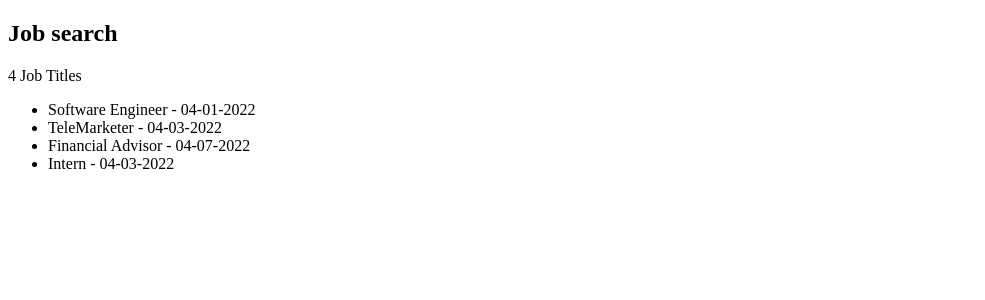
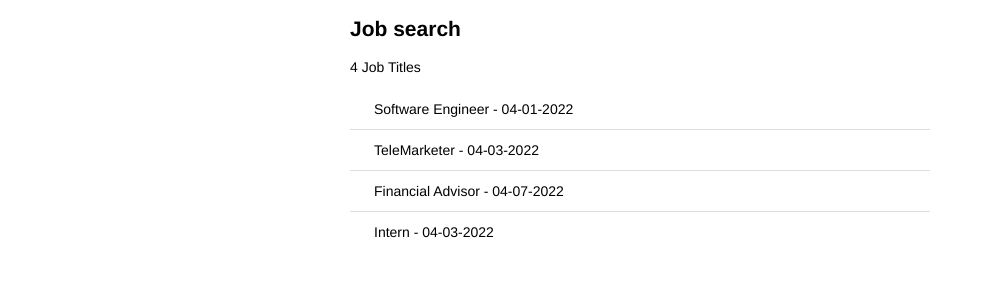
Before and after one commit to waldenwang9966/4115project, a Flask app: page / in a window 1280 px wide. Shown: the top 300 px of the page, without its empty margins (0-985 px from the left). Run offline with Flask 2, Linux system fonts and the light colour scheme.

Commit message:
Added static files

```diff
--- /dev/null
+++ b/static/style.css
@@ -0,0 +1,32 @@
+body {
+    margin: auto;
+    max-width: 580px;
+    font-size: 14px;
+    font-family: Helvetica, Arial, sans-serif;
+}
+footer {
+    color: #888;
+    margin-top: 15px;
+    text-align: center;
+    padding: 10px;
+}
+
+.job-list {
+    list-style-type: none;
+    padding: 0;
+    margin-bottom: 10px;
+    box-shadow: 0 2px 5px 0 rgba(0, 0, 0, 0.16), 0 2px 10px 0 rg
+ba(0, 0, 0, 0.12);
+}
+
+.job-list li {
+    padding: 12px 24px;
+    border-bottom: 1px solid #ddd;
+}
+
+.job-list li:last-child {
+    border-bottom:none;
+}
+.job-list li:hover {
+    background-color: #f8f9fa;
+}
--- a/templates/index.html
+++ b/templates/index.html
@@ -5,11 +5,12 @@
     <meta http-equiv="X-UA-Compatible" content="IE=edge">
     <meta name="viewport" content="width=device-width, initial-scale=1.0">
     <title>Document</title>
+    <link rel="stylesheet" href="{{ url_for('static', filename='style.css') }}" type="text/css">
 </head>
 <body>
     <h2>Job search</h2>
     <p>{{jobs|length}} Job Titles</p>
-    <ul>
+    <ul class="job-list">
         {% for job in jobs %}
             <li>{{ job.title }} - {{ job.date }}</li>
         {% endfor %}
```
